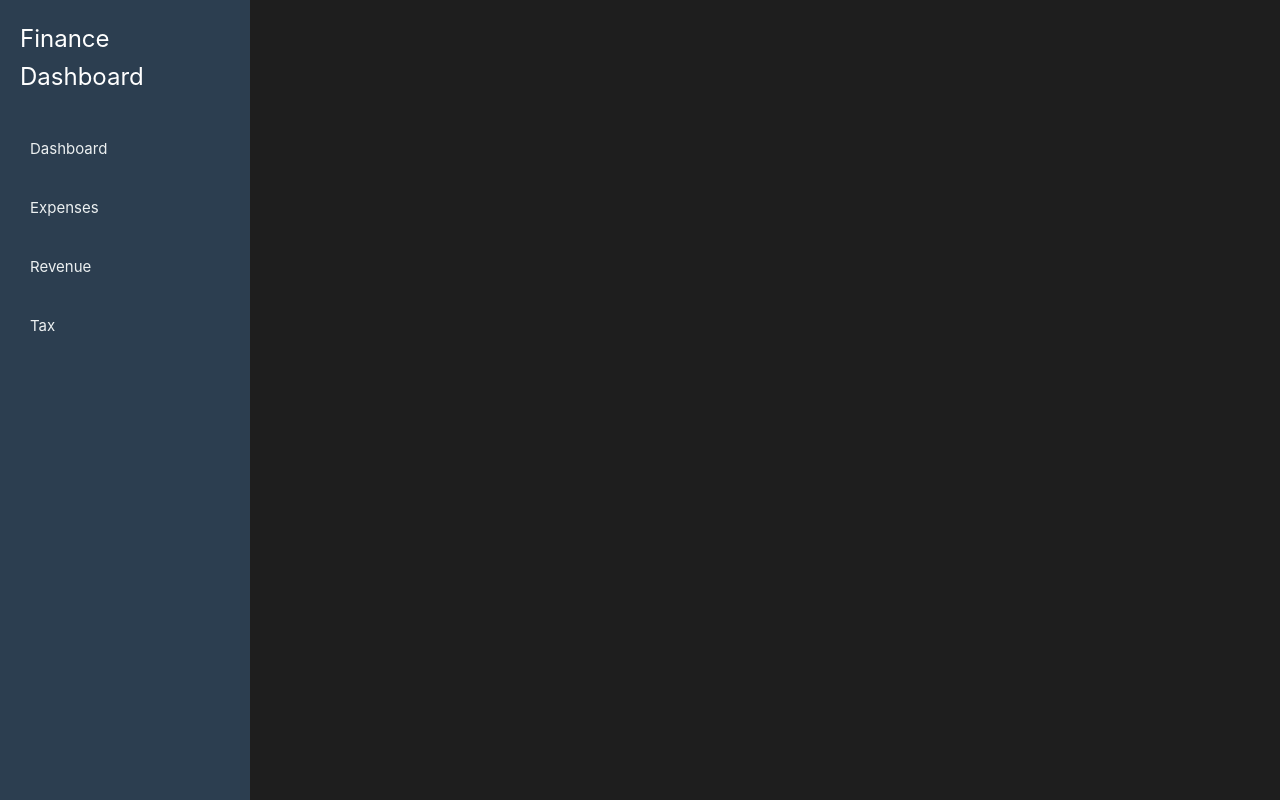
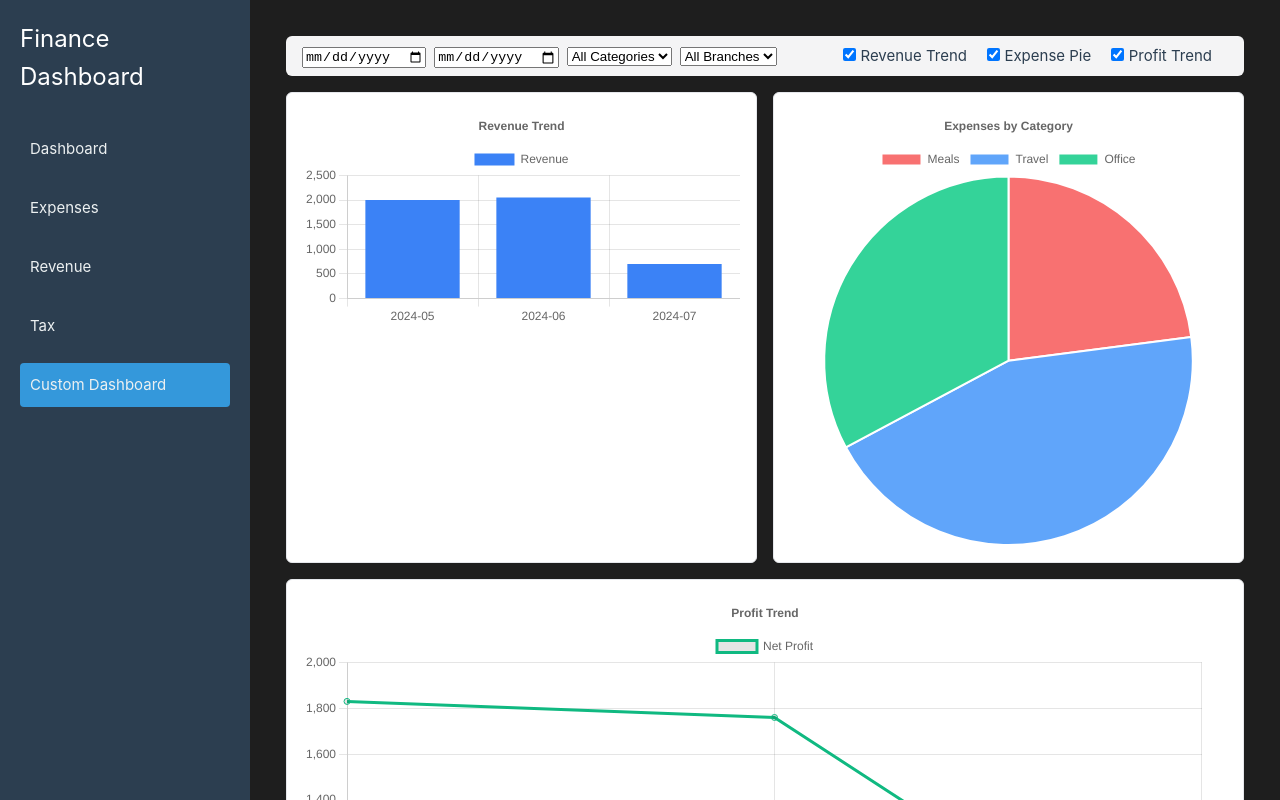
Before and after one commit to liongyoungfat/projectFYP, a Vue app: page /customizer in a window 1280 px wide. Shown: the top 800 px of the page. Built offline with nearby package versions, Linux system fonts and the light colour scheme; the HTML template or start-up script is replaced by a standard one.

Commit message:
Add customizable dashboard with widget toggles and filters

```diff
--- a/src/components/SideBar.vue
+++ b/src/components/SideBar.vue
@@ -15,6 +15,9 @@
         </router-link>
         <router-link to="/tax" class="nav-link" active-class="active">
           Tax
+        </router-link>
+        <router-link to="/customizer" class="nav-link" active-class="active">
+          Custom Dashboard
         </router-link>
       </nav>
     </div>
--- /dev/null
+++ b/src/components/widgets/ExpensePie.vue
@@ -0,0 +1,62 @@
+<script setup lang="ts">
+import { ref, watch, onMounted } from 'vue'
+import { Chart, registerables } from 'chart.js'
+Chart.register(...registerables)
+
+interface ExpenseItem {
+  date: string
+  category: string
+  amount: number
+}
+
+const props = defineProps<{ data: ExpenseItem[] }>()
+const canvasRef = ref<HTMLCanvasElement | null>(null)
+let chart: Chart | null = null
+
+const renderChart = () => {
+  if (!canvasRef.value) return
+  const byCat: Record<string, number> = {}
+  props.data.forEach((d) => {
+    byCat[d.category] = (byCat[d.category] || 0) + d.amount
+  })
+  const labels = Object.keys(byCat)
+  const values = labels.map((l) => byCat[l])
+
+  if (chart) chart.destroy()
+  chart = new Chart(canvasRef.value, {
+    type: 'pie',
+    data: {
+      labels,
+      datasets: [
+        {
+          data: values,
+          backgroundColor: ['#f87171', '#60a5fa', '#34d399', '#fbbf24'],
+        },
+      ],
+    },
+    options: {
+      responsive: true,
+      plugins: { title: { display: true, text: 'Expenses by Category' } },
+    },
+  })
+}
+
+watch(
+  () => props.data,
+  () => renderChart(),
+  { deep: true, immediate: true },
+)
+
+onMounted(renderChart)
+</script>
+<template>
+  <div class="widget">
+    <canvas ref="canvasRef"></canvas>
+  </div>
+</template>
+
+<style scoped>
+.widget {
+  padding: 1rem;
+}
+</style>
--- /dev/null
+++ b/src/components/widgets/ProfitTrend.vue
@@ -0,0 +1,68 @@
+<script setup lang="ts">
+import { ref, watch, onMounted } from 'vue'
+import { Chart, registerables } from 'chart.js'
+Chart.register(...registerables)
+
+interface Item {
+  date: string
+  amount: number
+}
+
+const props = defineProps<{ revenue: Item[]; expenses: Item[] }>()
+const canvasRef = ref<HTMLCanvasElement | null>(null)
+let chart: Chart | null = null
+
+const renderChart = () => {
+  if (!canvasRef.value) return
+  const byMonth: Record<string, number> = {}
+  props.revenue.forEach((r) => {
+    const m = r.date.slice(0, 7)
+    byMonth[m] = (byMonth[m] || 0) + r.amount
+  })
+  props.expenses.forEach((e) => {
+    const m = e.date.slice(0, 7)
+    byMonth[m] = (byMonth[m] || 0) - e.amount
+  })
+  const labels = Object.keys(byMonth).sort()
+  const values = labels.map((l) => byMonth[l])
+
+  if (chart) chart.destroy()
+  chart = new Chart(canvasRef.value, {
+    type: 'line',
+    data: {
+      labels,
+      datasets: [
+        {
+          label: 'Net Profit',
+          data: values,
+          borderColor: '#10b981',
+          fill: false,
+        },
+      ],
+    },
+    options: {
+      responsive: true,
+      plugins: { title: { display: true, text: 'Profit Trend' } },
+    },
+  })
+}
+
+watch(
+  () => [props.revenue, props.expenses],
+  () => renderChart(),
+  { deep: true, immediate: true },
+)
+
+onMounted(renderChart)
+</script>
+<template>
+  <div class="widget">
+    <canvas ref="canvasRef"></canvas>
+  </div>
+</template>
+
+<style scoped>
+.widget {
+  padding: 1rem;
+}
+</style>
--- /dev/null
+++ b/src/components/widgets/RevenueTrend.vue
@@ -0,0 +1,63 @@
+<script setup lang="ts">
+import { ref, watch, onMounted } from 'vue'
+import { Chart, registerables } from 'chart.js'
+Chart.register(...registerables)
+
+interface RevenueItem {
+  date: string
+  amount: number
+}
+
+const props = defineProps<{ data: RevenueItem[] }>()
+const canvasRef = ref<HTMLCanvasElement | null>(null)
+let chart: Chart | null = null
+
+const renderChart = () => {
+  if (!canvasRef.value) return
+  const monthly: Record<string, number> = {}
+  props.data.forEach((d) => {
+    const m = d.date.slice(0, 7)
+    monthly[m] = (monthly[m] || 0) + d.amount
+  })
+  const labels = Object.keys(monthly).sort()
+  const values = labels.map((l) => monthly[l])
+
+  if (chart) chart.destroy()
+  chart = new Chart(canvasRef.value, {
+    type: 'bar',
+    data: {
+      labels,
+      datasets: [
+        {
+          label: 'Revenue',
+          data: values,
+          backgroundColor: '#3b82f6',
+        },
+      ],
+    },
+    options: {
+      responsive: true,
+      plugins: { title: { display: true, text: 'Revenue Trend' } },
+    },
+  })
+}
+
+watch(
+  () => props.data,
+  () => renderChart(),
+  { deep: true, immediate: true },
+)
+
+onMounted(renderChart)
+</script>
+<template>
+  <div class="widget">
+    <canvas ref="canvasRef"></canvas>
+  </div>
+</template>
+
+<style scoped>
+.widget {
+  padding: 1rem;
+}
+</style>
--- a/src/router/index.ts
+++ b/src/router/index.ts
@@ -3,12 +3,14 @@ import Dashboard from '@/views/FinancialDashboard.vue'
 import Expenses from '@/views/ExpensesTable.vue'
 import Revenue from '@/views/RevenueTable.vue'
 import TaxPage from '@/views/TaxPage.vue'
+import CustomDashboard from '@/views/CustomDashboard.vue'
 
 const routes = [
   { path: '/', name: 'FinancialDashboard', component: Dashboard },
   { path: '/expenses', name: 'ExpensesTable', component: Expenses },
   { path: '/revenue', name: 'RevenueTable', component: Revenue },
   { path: '/tax', name: 'TaxPage', component: TaxPage },
+  { path: '/customizer', name: 'CustomDashboard', component: CustomDashboard },
 ]
 
 const router = createRouter({
--- /dev/null
+++ b/src/views/CustomDashboard.vue
@@ -0,0 +1,128 @@
+<script setup lang="ts">
+import { ref, computed } from 'vue'
+import RevenueTrend from '@/components/widgets/RevenueTrend.vue'
+import ExpensePie from '@/components/widgets/ExpensePie.vue'
+import ProfitTrend from '@/components/widgets/ProfitTrend.vue'
+
+interface Item {
+  date: string
+  category: string
+  branch: string
+  amount: number
+}
+
+const revenueData = ref<Item[]>([
+  { date: '2024-05-02', category: 'Service', branch: 'Main', amount: 1200 },
+  { date: '2024-05-15', category: 'Sales', branch: 'East', amount: 800 },
+  { date: '2024-06-05', category: 'Service', branch: 'West', amount: 950 },
+  { date: '2024-06-21', category: 'Sales', branch: 'Main', amount: 1100 },
+  { date: '2024-07-03', category: 'Service', branch: 'East', amount: 700 },
+])
+
+const expenseData = ref<Item[]>([
+  { date: '2024-05-03', category: 'Meals', branch: 'Main', amount: 50 },
+  { date: '2024-05-20', category: 'Travel', branch: 'East', amount: 120 },
+  { date: '2024-06-08', category: 'Office', branch: 'West', amount: 200 },
+  { date: '2024-06-25', category: 'Meals', branch: 'Main', amount: 90 },
+  { date: '2024-07-05', category: 'Travel', branch: 'East', amount: 150 },
+])
+
+const categories = ['Meals', 'Travel', 'Office', 'Sales', 'Service']
+const branches = ['Main', 'East', 'West']
+
+const startDate = ref('')
+const endDate = ref('')
+const selectedCategory = ref('')
+const selectedBranch = ref('')
+
+const widgetVisible = ref({
+  revenue: true,
+  expenses: true,
+  profit: true,
+})
+
+const filterItem = (item: Item) => {
+  if (startDate.value && new Date(item.date) < new Date(startDate.value)) return false
+  if (endDate.value && new Date(item.date) > new Date(endDate.value)) return false
+  if (selectedCategory.value && item.category !== selectedCategory.value) return false
+  if (selectedBranch.value && item.branch !== selectedBranch.value) return false
+  return true
+}
+
+const filteredRevenue = computed(() => revenueData.value.filter(filterItem))
+const filteredExpenses = computed(() => expenseData.value.filter(filterItem))
+</script>
+
+<template>
+  <div class="dashboard">
+    <div class="settings-bar">
+      <div class="filters">
+        <input type="date" v-model="startDate" />
+        <input type="date" v-model="endDate" />
+        <select v-model="selectedCategory">
+          <option value="">All Categories</option>
+          <option v-for="c in categories" :key="c" :value="c">{{ c }}</option>
+        </select>
+        <select v-model="selectedBranch">
+          <option value="">All Branches</option>
+          <option v-for="b in branches" :key="b" :value="b">{{ b }}</option>
+        </select>
+      </div>
+      <div class="toggles">
+        <label>
+          <input type="checkbox" v-model="widgetVisible.revenue" /> Revenue Trend
+        </label>
+        <label>
+          <input type="checkbox" v-model="widgetVisible.expenses" /> Expense Pie
+        </label>
+        <label>
+          <input type="checkbox" v-model="widgetVisible.profit" /> Profit Trend
+        </label>
+      </div>
+    </div>
+
+    <div class="widgets">
+      <RevenueTrend v-if="widgetVisible.revenue" :data="filteredRevenue" />
+      <ExpensePie v-if="widgetVisible.expenses" :data="filteredExpenses" />
+      <ProfitTrend
+        v-if="widgetVisible.profit"
+        :revenue="filteredRevenue"
+        :expenses="filteredExpenses"
+      />
+    </div>
+  </div>
+</template>
+
+<style scoped>
+.dashboard {
+  padding: 1rem;
+}
+.settings-bar {
+  display: flex;
+  justify-content: space-between;
+  gap: 1rem;
+  flex-wrap: wrap;
+  background: #f4f4f5;
+  padding: 0.5rem 1rem;
+  margin-bottom: 1rem;
+  border-radius: 6px;
+}
+.filters > * {
+  margin-right: 0.5rem;
+}
+.toggles label {
+  margin-right: 1rem;
+  user-select: none;
+}
+.widgets {
+  display: flex;
+  flex-wrap: wrap;
+  gap: 1rem;
+}
+.widgets > * {
+  flex: 1 1 300px;
+  background: #ffffff;
+  border: 1px solid #e5e7eb;
+  border-radius: 6px;
+}
+</style>
```
